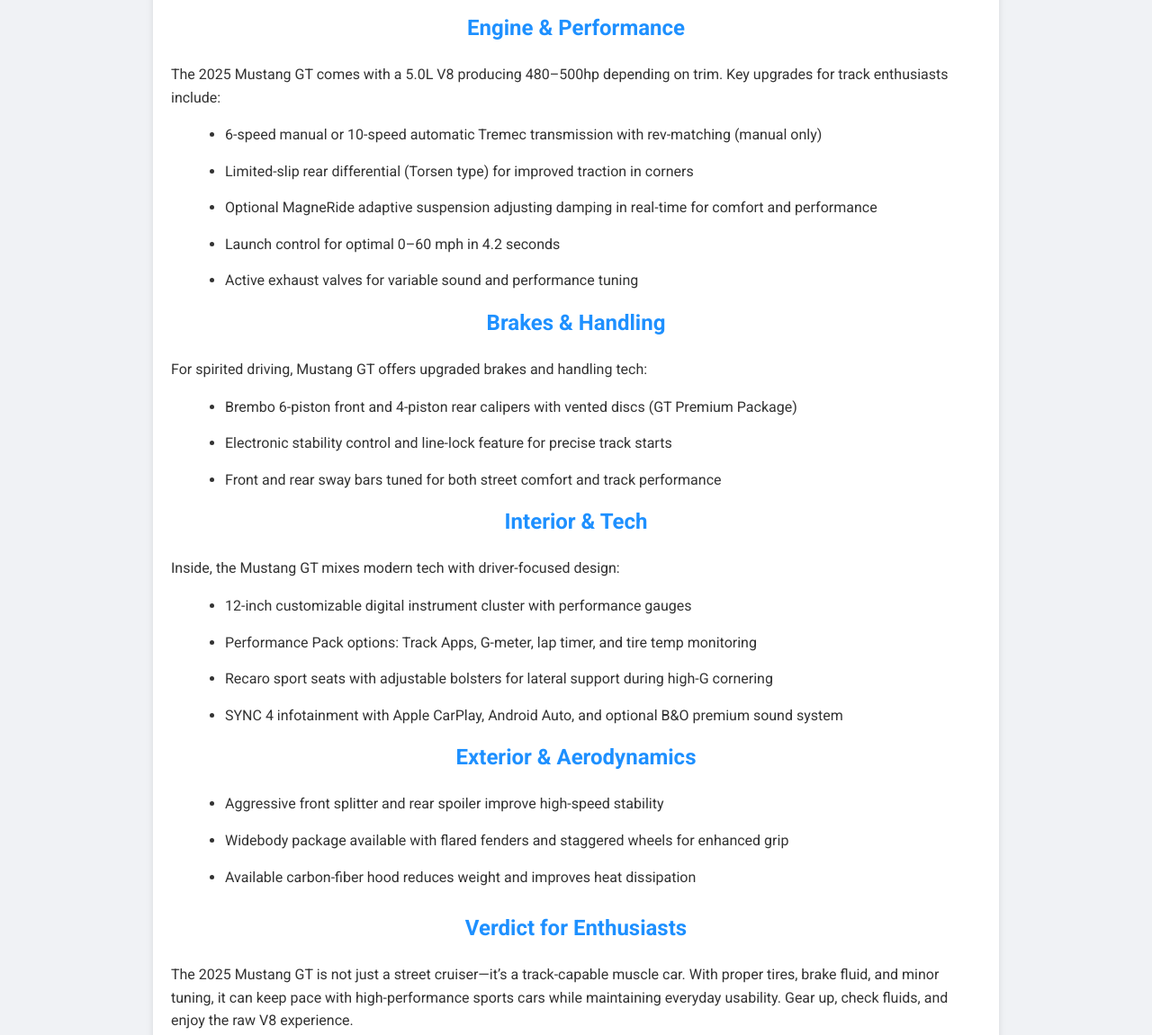
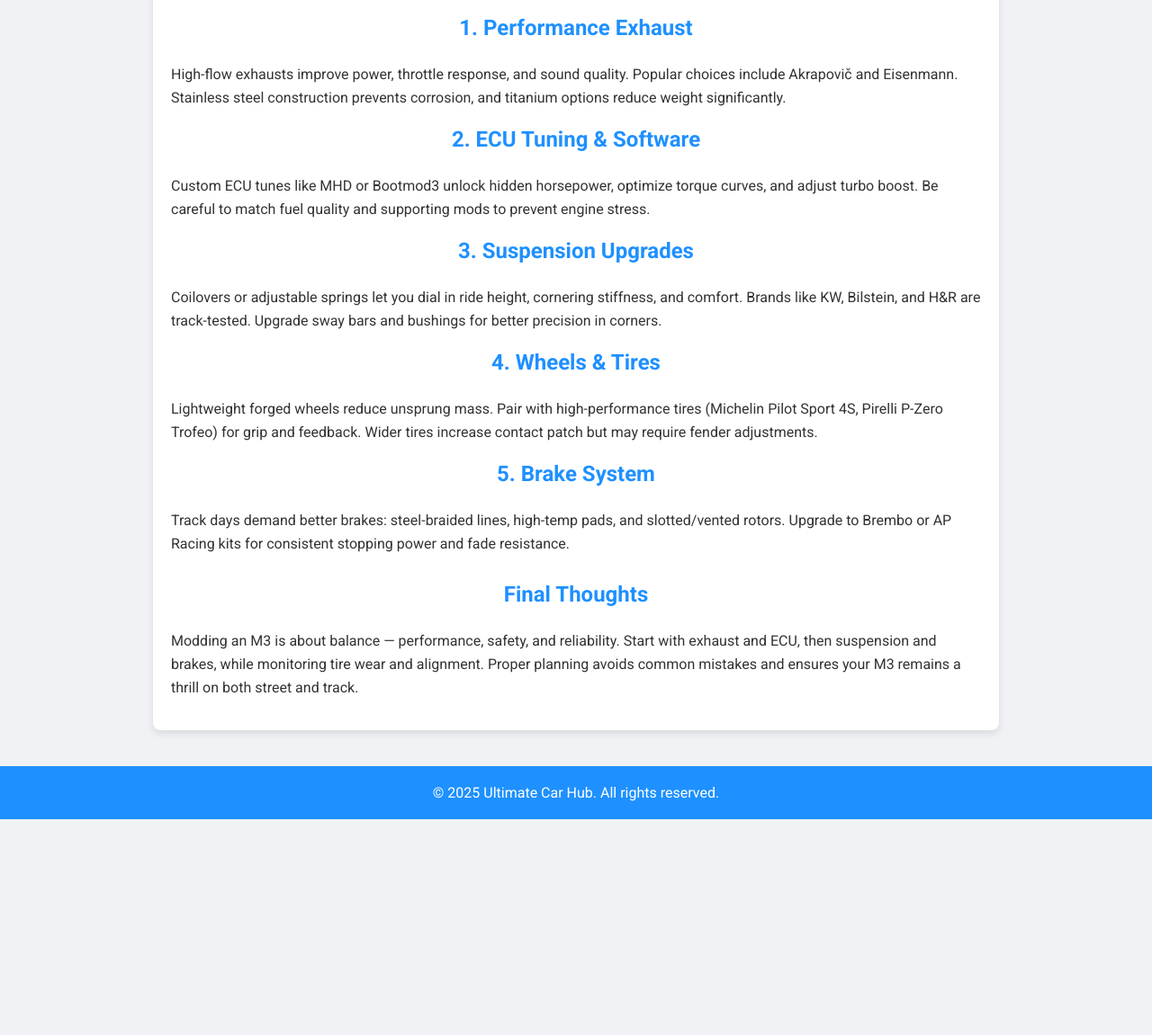
Before and after one commit to qsenlim2211/qsenlim2211.github.io, a plain HTML site: page mustang-gt-2025.html in a window 1280 px wide. Shown: the part 520-1671 px from the top of the page at 90% size. After the commit the page ends 1431 px from the top, so only its background shows below. Drawn offline with Linux system fonts and the light colour scheme.

Commit message:
Update mustang-gt-2025.html

```diff
--- a/mustang-gt-2025.html
+++ b/mustang-gt-2025.html
@@ -3,7 +3,7 @@
 <head>
 <meta charset="UTF-8">
 <meta name="viewport" content="width=device-width, initial-scale=1.0">
-<title>2025 Mustang GT Review - Ultimate Car Hub</title>
+<title>Top 5 Mods for BMW M3 - Ultimate Car Hub</title>
 <link href="https://fonts.googleapis.com/css2?family=Roboto:wght@400;700&display=swap" rel="stylesheet">
 
 <script async src="https://pagead2.googlesyndication.com/pagead/js/adsbygoogle.js?client=ca-pub-6824440744000793" crossorigin="anonymous"></script>
@@ -15,7 +15,7 @@ header h1 { margin:0; font-size:2em; text-align:center; }
 nav { text-align:center; margin-top:10px; }
 nav a { color:white; margin:0 15px; text-decoration:none; font-weight:bold; transition:0.3s; }
 nav a:hover { text-decoration:underline; color:#ffeb3b; }
-.hero { position:relative; background: url('https://source.unsplash.com/1600x600/?mustang,gt') center/cover no-repeat; height:350px; display:flex; align-items:center; justify-content:center; color:white; text-align:center; }
+.hero { position:relative; background: url('https://source.unsplash.com/1600x600/?bmw,m3') center/cover no-repeat; height:350px; display:flex; align-items:center; justify-content:center; color:white; text-align:center; }
 .hero::after { content:""; position:absolute; top:0; left:0; width:100%; height:100%; background:rgba(0,0,0,0.4); }
 .hero-content { position:relative; z-index:1; max-width:800px; }
 .hero h2 { font-size:2.5em; margin-bottom:20px; }
@@ -42,53 +42,34 @@ footer { background:#1e90ff; color:white; text-align:center; padding:20px; margi
 
 <div class="hero">
   <div class="hero-content">
-    <h2>2025 Mustang GT Review</h2>
-    <p>The latest Mustang GT delivers a perfect blend of classic muscle with modern tech.</p>
+    <h2>Top 5 Mods for BMW M3</h2>
+    <p>Upgrade your M3 for performance, handling, and track fun.</p>
   </div>
 </div>
 
 <div class="container">
-  <h2>Engine & Performance</h2>
-  <p>The 2025 Mustang GT comes with a 5.0L V8 producing 480–500hp depending on trim. Key upgrades for track enthusiasts include:</p>
-  <ul>
-    <li>6-speed manual or 10-speed automatic Tremec transmission with rev-matching (manual only)</li>
-    <li>Limited-slip rear differential (Torsen type) for improved traction in corners</li>
-    <li>Optional MagneRide adaptive suspension adjusting damping in real-time for comfort and performance</li>
-    <li>Launch control for optimal 0–60 mph in 4.2 seconds</li>
-    <li>Active exhaust valves for variable sound and performance tuning</li>
-  </ul>
+  <h2>1. Performance Exhaust</h2>
+  <p>High-flow exhausts improve power, throttle response, and sound quality. Popular choices include Akrapovič and Eisenmann. Stainless steel construction prevents corrosion, and titanium options reduce weight significantly.</p>
 
-  <h2>Brakes & Handling</h2>
-  <p>For spirited driving, Mustang GT offers upgraded brakes and handling tech:</p>
-  <ul>
-    <li>Brembo 6-piston front and 4-piston rear calipers with vented discs (GT Premium Package)</li>
-    <li>Electronic stability control and line-lock feature for precise track starts</li>
-    <li>Front and rear sway bars tuned for both street comfort and track performance</li>
-  </ul>
+  <h2>2. ECU Tuning & Software</h2>
+  <p>Custom ECU tunes like MHD or Bootmod3 unlock hidden horsepower, optimize torque curves, and adjust turbo boost. Be careful to match fuel quality and supporting mods to prevent engine stress.</p>
 
-  <h2>Interior & Tech</h2>
-  <p>Inside, the Mustang GT mixes modern tech with driver-focused design:</p>
-  <ul>
-    <li>12-inch customizable digital instrument cluster with performance gauges</li>
-    <li>Performance Pack options: Track Apps, G-meter, lap timer, and tire temp monitoring</li>
-    <li>Recaro sport seats with adjustable bolsters for lateral support during high-G cornering</li>
-    <li>SYNC 4 infotainment with Apple CarPlay, Android Auto, and optional B&O premium sound system</li>
-  </ul>
+  <h2>3. Suspension Upgrades</h2>
+  <p>Coilovers or adjustable springs let you dial in ride height, cornering stiffness, and comfort. Brands like KW, Bilstein, and H&R are track-tested. Upgrade sway bars and bushings for better precision in corners.</p>
 
-  <h2>Exterior & Aerodynamics</h2>
-  <ul>
-    <li>Aggressive front splitter and rear spoiler improve high-speed stability</li>
-    <li>Widebody package available with flared fenders and staggered wheels for enhanced grip</li>
-    <li>Available carbon-fiber hood reduces weight and improves heat dissipation</li>
-  </ul>
+  <h2>4. Wheels & Tires</h2>
+  <p>Lightweight forged wheels reduce unsprung mass. Pair with high-performance tires (Michelin Pilot Sport 4S, Pirelli P-Zero Trofeo) for grip and feedback. Wider tires increase contact patch but may require fender adjustments.</p>
+
+  <h2>5. Brake System</h2>
+  <p>Track days demand better brakes: steel-braided lines, high-temp pads, and slotted/vented rotors. Upgrade to Brembo or AP Racing kits for consistent stopping power and fade resistance.</p>
 
   <div class="ad-slot">
     <ins class="adsbygoogle" style="display:block" data-ad-client="ca-pub-6824440744000793" data-ad-slot="5074717646" data-ad-format="auto" data-full-width-responsive="true"></ins>
     <script>(adsbygoogle = window.adsbygoogle || []).push({});</script>
   </div>
 
-  <h2>Verdict for Enthusiasts</h2>
-  <p>The 2025 Mustang GT is not just a street cruiser—it’s a track-capable muscle car. With proper tires, brake fluid, and minor tuning, it can keep pace with high-performance sports cars while maintaining everyday usability. Gear up, check fluids, and enjoy the raw V8 experience.</p>
+  <h2>Final Thoughts</h2>
+  <p>Modding an M3 is about balance — performance, safety, and reliability. Start with exhaust and ECU, then suspension and brakes, while monitoring tire wear and alignment. Proper planning avoids common mistakes and ensures your M3 remains a thrill on both street and track.</p>
 </div>
 
 <footer>
```
